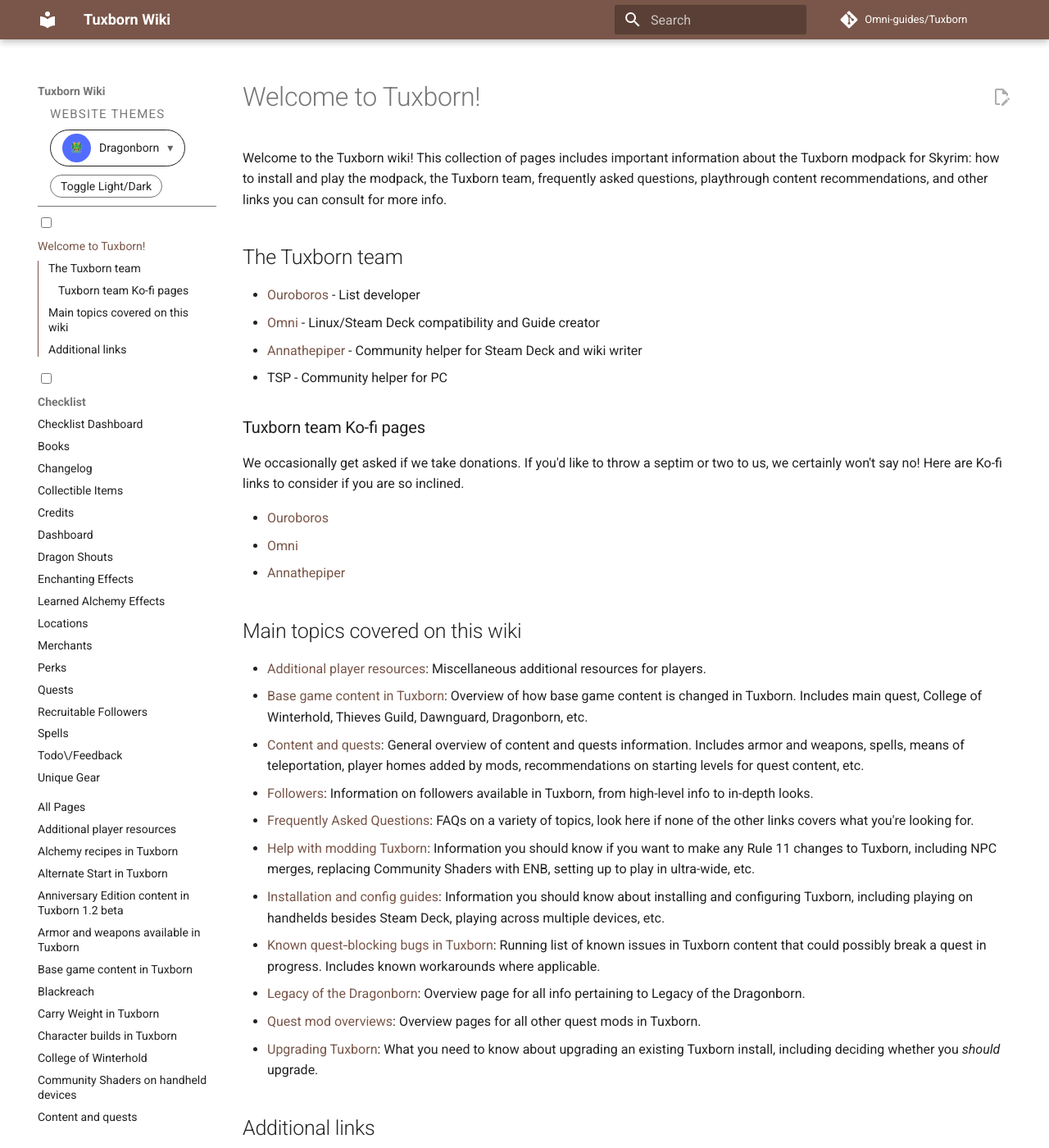
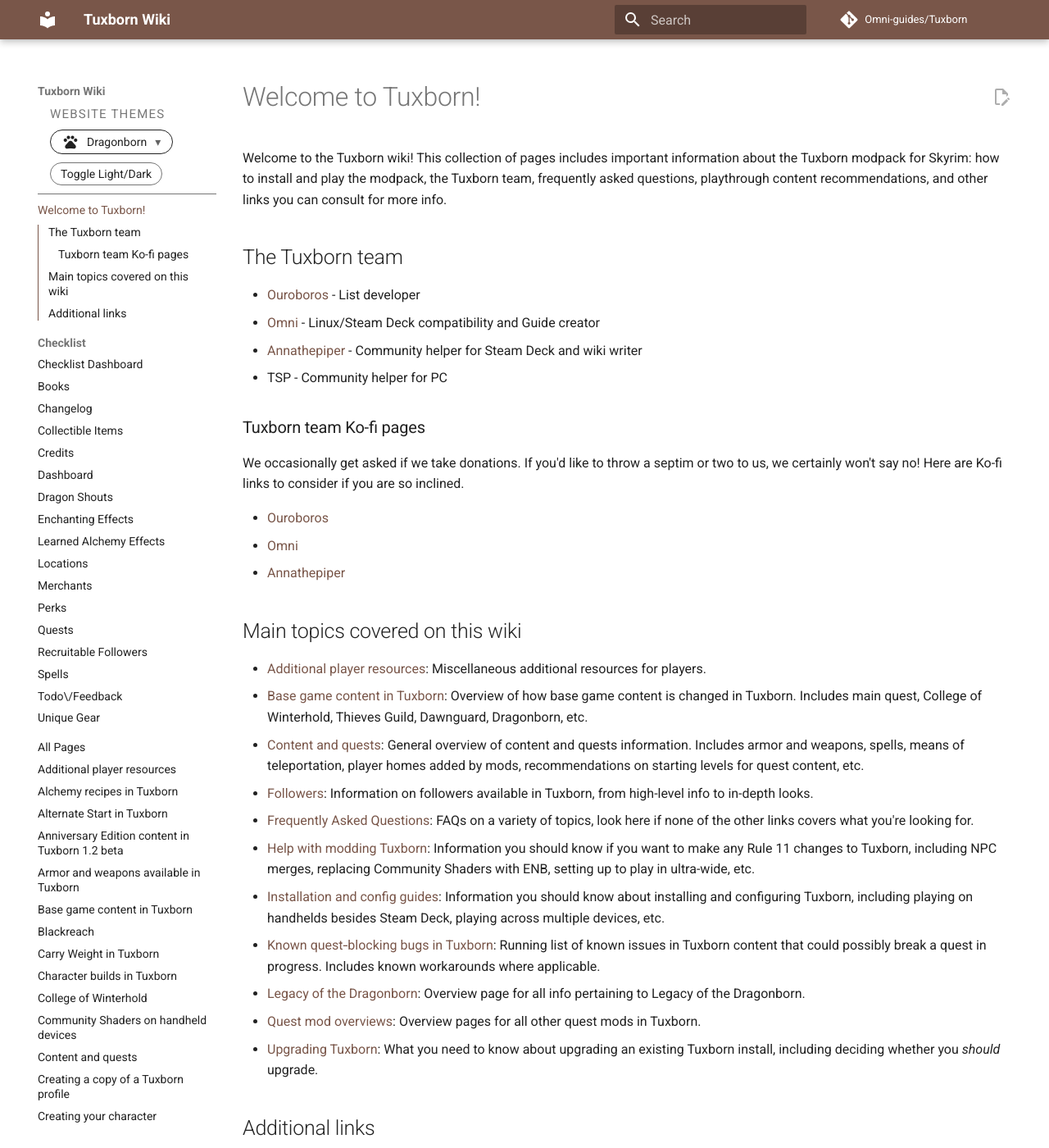
Before and after one commit to AlexZander73/TuxbornWebsite, an MkDocs documentation site: the page built from docs/index.md, in a window 1280 px wide and 1400 px high. Shown: the whole window at 82% size. Built offline with MkDocs 1.6.1 and Material for MkDocs 9.7.7, drawn with Linux system fonts in a browser that asks for light colours; comment, search, counter and statistics services are not loaded.

Commit message:
Improve theme menu, sidebar behavior, and link rewriting

```diff
--- a/docs/assets/theme-selector.css
+++ b/docs/assets/theme-selector.css
@@ -1,4 +1,5 @@
 .md-theme-drawer {
+  position: relative;
   padding: 0.5rem 0.75rem;
   border-bottom: 1px solid var(--md-default-fg-color--light);
   margin-bottom: 0.5rem;
@@ -40,13 +41,20 @@
   letter-spacing: 0.03em;
 }
 
+.md-theme-icon {
+  font-size: 1rem;
+  line-height: 1;
+}
+
 .md-theme-selector__chevron {
   font-size: 0.7rem;
   opacity: 0.7;
 }
 
 .md-theme-selector__menu {
-  margin-top: 0.5rem;
+  position: absolute;
+  top: calc(100% + 0.4rem);
+  left: 0;
   min-width: 14rem;
   padding: 0.4rem;
   border-radius: 0.75rem;
@@ -55,6 +63,26 @@
   box-shadow: 0 10px 30px rgba(0, 0, 0, 0.18);
   border: 1px solid var(--md-default-fg-color--light);
   z-index: 10;
+}
+
+.md-theme-selector__header {
+  font-size: 0.75rem;
+  text-transform: uppercase;
+  letter-spacing: 0.06em;
+  color: var(--md-default-fg-color--light);
+  margin: 0.2rem 0.4rem 0.3rem;
+}
+
+.md-theme-selector__close {
+  width: 100%;
+  margin-top: 0.4rem;
+  border: 1px solid var(--md-default-fg-color--light);
+  border-radius: 999px;
+  padding: 0.2rem 0.6rem;
+  background: transparent;
+  color: inherit;
+  font: inherit;
+  cursor: pointer;
 }
 
 .md-theme-selector__option {
@@ -88,8 +116,7 @@
   cursor: pointer;
 }
 
-.md-header__option,
-.md-nav__item .md-toggle {
+.md-header__option {
   display: none;
 }
 
@@ -106,7 +133,9 @@
 
 /* Force the primary nav to use collapsible sections on desktop as well. */
 .md-sidebar--primary .md-nav__toggle {
-  display: inline-flex;
+  position: absolute;
+  opacity: 0;
+  pointer-events: none;
 }
 
 .md-sidebar--primary .md-nav__title--site {
@@ -118,3 +147,7 @@
     font-weight: 600;
   }
 }
+
+.md-sidebar--primary .md-nav__item--section > label.md-nav__link {
+  cursor: pointer;
+}
--- a/docs/assets/theme-selector.js
+++ b/docs/assets/theme-selector.js
@@ -1,20 +1,20 @@
 (() => {
   const palettes = [
-    { name: "Dragonborn", icon: "🐲", scheme: "default", primary: "brown", accent: "grey" },
-    { name: "Imperial", icon: "🛡️", scheme: "default", primary: "amber", accent: "deep-orange" },
-    { name: "Stormcloaks", icon: "❄️", scheme: "default", primary: "blue", accent: "light-blue" },
-    { name: "Thalmor", icon: "✨", scheme: "default", primary: "indigo", accent: "amber" },
-    { name: "Dark Brotherhood", icon: "☠️", scheme: "slate", primary: "red", accent: "red" },
-    { name: "Dawnguard", icon: "🦇", scheme: "default", primary: "red", accent: "amber" },
-    { name: "Volkihar", icon: "🩸", scheme: "slate", primary: "deep-purple", accent: "red" },
-    { name: "Thieves Guild", icon: "🗝️", scheme: "default", primary: "brown", accent: "orange" },
-    { name: "Companions", icon: "🐺", scheme: "default", primary: "green", accent: "lime" },
-    { name: "College of Winterhold", icon: "🧙", scheme: "default", primary: "cyan", accent: "teal" },
-    { name: "Bards College", icon: "🎻", scheme: "default", primary: "pink", accent: "deep-orange" },
-    { name: "Greybeards", icon: "🏔️", scheme: "default", primary: "blue-grey", accent: "grey" },
-    { name: "Blades", icon: "🗡️", scheme: "default", primary: "orange", accent: "deep-orange" },
-    { name: "Forsworn", icon: "🪓", scheme: "slate", primary: "brown", accent: "red" },
-    { name: "Vigilants", icon: "🕯️", scheme: "default", primary: "grey", accent: "amber" },
+    { name: "Dragonborn", icon: "pets", scheme: "default", primary: "brown", accent: "grey" },
+    { name: "Imperial", icon: "shield", scheme: "default", primary: "amber", accent: "deep-orange" },
+    { name: "Stormcloaks", icon: "ac_unit", scheme: "default", primary: "blue", accent: "light-blue" },
+    { name: "Thalmor", icon: "auto_awesome", scheme: "default", primary: "indigo", accent: "amber" },
+    { name: "Dark Brotherhood", icon: "skull", scheme: "slate", primary: "red", accent: "red" },
+    { name: "Dawnguard", icon: "bathtub", scheme: "default", primary: "red", accent: "amber" },
+    { name: "Volkihar", icon: "bloodtype", scheme: "slate", primary: "deep-purple", accent: "red" },
+    { name: "Thieves Guild", icon: "key", scheme: "default", primary: "brown", accent: "orange" },
+    { name: "Companions", icon: "pets", scheme: "default", primary: "green", accent: "lime" },
+    { name: "College of Winterhold", icon: "auto_fix_high", scheme: "default", primary: "cyan", accent: "teal" },
+    { name: "Bards College", icon: "music_note", scheme: "default", primary: "pink", accent: "deep-orange" },
+    { name: "Greybeards", icon: "terrain", scheme: "default", primary: "blue-grey", accent: "grey" },
+    { name: "Blades", icon: "swords", scheme: "default", primary: "orange", accent: "deep-orange" },
+    { name: "Forsworn", icon: "gavel", scheme: "slate", primary: "brown", accent: "red" },
+    { name: "Vigilants", icon: "local_fire_department", scheme: "default", primary: "grey", accent: "amber" },
   ];
 
   const storageKey = "__palette";
@@ -93,6 +93,13 @@
         palette.accent === match.accent
     );
 
+  const createIcon = (name) => {
+    const span = document.createElement("span");
+    span.className = "material-icons md-theme-icon";
+    span.textContent = name;
+    return span;
+  };
+
   const buildSelector = () => {
     const navList = document.querySelector(".md-nav--primary .md-nav__list");
     if (!navList || document.getElementById("theme-selector")) return;
@@ -111,8 +118,7 @@
     trigger.setAttribute("aria-haspopup", "listbox");
     trigger.setAttribute("aria-expanded", "false");
 
-    const icon = document.createElement("span");
-    icon.className = "md-theme-selector__icon";
+    const icon = createIcon(palettes[0].icon);
 
     const label = document.createElement("span");
     label.className = "md-theme-selector__label";
@@ -135,6 +141,18 @@
       label.textContent = palette.name;
     };
 
+    const closeMenu = () => {
+      if (!menu.hidden) {
+        menu.hidden = true;
+        trigger.setAttribute("aria-expanded", "false");
+      }
+    };
+
+    const menuHeader = document.createElement("div");
+    menuHeader.className = "md-theme-selector__header";
+    menuHeader.textContent = "Select a theme";
+    menu.appendChild(menuHeader);
+
     palettes.forEach((palette) => {
       const option = document.createElement("button");
       option.type = "button";
@@ -142,10 +160,7 @@
       option.setAttribute("role", "option");
       option.setAttribute("data-theme", palette.name);
 
-      const optIcon = document.createElement("span");
-      optIcon.className = "md-theme-selector__icon";
-      optIcon.textContent = palette.icon;
-
+      const optIcon = createIcon(palette.icon);
       const optLabel = document.createElement("span");
       optLabel.textContent = palette.name;
 
@@ -154,13 +169,19 @@
       option.addEventListener("click", () => {
         applyPalette(palette);
         setDisplay(palette);
-        menu.hidden = true;
-        trigger.setAttribute("aria-expanded", "false");
+        closeMenu();
         document.documentElement.dispatchEvent(new Event("theme-change"));
       });
 
       menu.appendChild(option);
     });
+
+    const closeButton = document.createElement("button");
+    closeButton.type = "button";
+    closeButton.className = "md-theme-selector__close";
+    closeButton.textContent = "Close";
+    closeButton.addEventListener("click", closeMenu);
+    menu.appendChild(closeButton);
 
     const schemeToggle = document.createElement("button");
     schemeToggle.type = "button";
@@ -184,12 +205,7 @@
       trigger.setAttribute("aria-expanded", String(next));
     });
 
-    document.addEventListener("click", () => {
-      if (!menu.hidden) {
-        menu.hidden = true;
-        trigger.setAttribute("aria-expanded", "false");
-      }
-    });
+    document.addEventListener("click", closeMenu);
 
     item.appendChild(title);
     item.appendChild(trigger);
@@ -198,9 +214,41 @@
     navList.insertBefore(item, navList.firstChild);
   };
 
+  const makeSiteTitleClickable = () => {
+    const siteTitle = document.querySelector(".md-nav__title--site");
+    if (siteTitle && !siteTitle.querySelector("a")) {
+      const link = document.createElement("a");
+      const headerHome = document.querySelector(".md-header__button.md-logo, .md-header__button.md-icon");
+      link.href = headerHome?.getAttribute("href") || "./";
+      link.textContent = siteTitle.textContent;
+      siteTitle.textContent = "";
+      siteTitle.appendChild(link);
+    }
+  };
+
+  const initNavCollapse = () => {
+    document.querySelectorAll(".md-nav__item--section").forEach((item) => {
+      const toggle = item.querySelector("input.md-nav__toggle");
+      const label = item.querySelector("label.md-nav__link");
+      if (toggle && label && !label.dataset.bound) {
+        label.dataset.bound = "1";
+        label.addEventListener("click", (event) => {
+          event.preventDefault();
+          toggle.checked = !toggle.checked;
+        });
+      }
+    });
+  };
+
   const init = () => {
     buildSelector();
-    const observer = new MutationObserver(() => buildSelector());
+    makeSiteTitleClickable();
+    initNavCollapse();
+    const observer = new MutationObserver(() => {
+      buildSelector();
+      makeSiteTitleClickable();
+      initNavCollapse();
+    });
     observer.observe(document.body, { childList: true, subtree: true });
   };
 
--- a/mkdocs.yml
+++ b/mkdocs.yml
@@ -70,5 +70,6 @@
   - assets/checklist.js
 
 extra_css:
+  - https://fonts.googleapis.com/icon?family=Material+Icons
   - assets/theme-selector.css
   - assets/checklist.css
```
Also changed, not shown: 2 other files.
